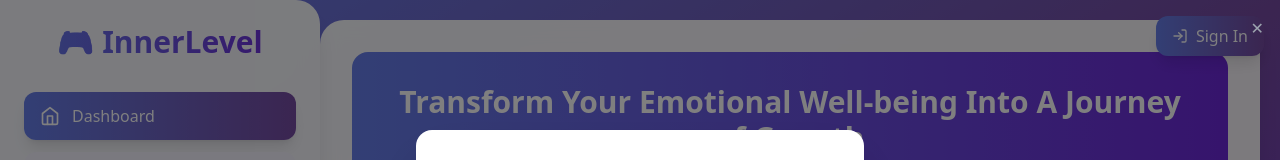
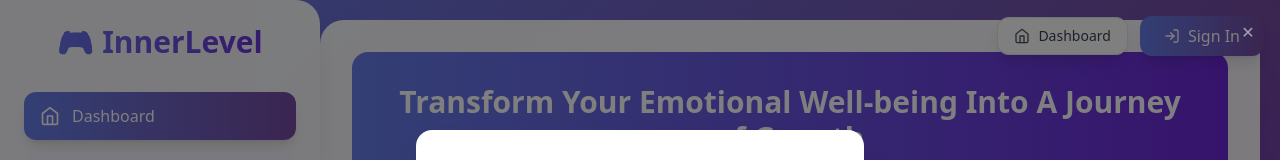
Before and after one commit to GabrielFersPin/InnerLevelAPP, a React (Vite) app: page / in a window 1280 px wide. Both pictures are taken after a click on the button "Sign In". Shown: the top 160 px of the page. Built offline with nearby package versions, Linux system fonts and the light colour scheme; no server answers.

Commit message:
Fix Authentication Modal and Navigation

```diff
--- a/src/App.tsx
+++ b/src/App.tsx
@@ -46,7 +46,7 @@ function App() {
 
   return (
     <div className="min-h-screen bg-gradient-to-br from-purple-600 via-purple-700 to-purple-800">
-      <Header />
+      <Header onNavigateHome={() => setCurrentPage('dashboard')} />
       <div className="container mx-auto flex min-h-screen max-w-7xl">
         <Sidebar currentPage={currentPage} onPageChange={setCurrentPage} />
 
--- a/src/components/Auth/AuthModal.tsx
+++ b/src/components/Auth/AuthModal.tsx
@@ -79,7 +79,7 @@ export function AuthModal({ isOpen, onClose }: AuthModalProps) {
   if (!isOpen) return null;
 
   return (
-    <div className="fixed inset-0 bg-black bg-opacity-50 flex items-center justify-center z-50 p-4">
+    <div className="fixed inset-0 bg-black bg-opacity-50 flex items-center justify-center z-[60] p-4">
       <div className="bg-white rounded-2xl p-8 max-w-md w-full shadow-2xl">
         <div className="text-center mb-8">
           <div className="w-16 h-16 bg-gradient-to-r from-purple-600 to-purple-700 rounded-full flex items-center justify-center mx-auto mb-4">
@@ -200,7 +200,7 @@ export function AuthModal({ isOpen, onClose }: AuthModalProps) {
 
         <button
           onClick={onClose}
-          className="absolute top-4 right-4 text-gray-400 hover:text-gray-600"
+          className="absolute top-4 right-4 text-gray-400 hover:text-gray-600 w-8 h-8 flex items-center justify-center rounded-full hover:bg-gray-100 transition-colors"
         >
           ✕
         </button>
--- a/src/components/Auth/UserProfile.tsx
+++ b/src/components/Auth/UserProfile.tsx
@@ -47,7 +47,7 @@ export function UserProfile({ isOpen, onClose }: UserProfileProps) {
   if (!isOpen || !user || !profile) return null;
 
   return (
-    <div className="fixed inset-0 bg-black bg-opacity-50 flex items-center justify-center z-50 p-4">
+    <div className="fixed inset-0 bg-black bg-opacity-50 flex items-center justify-center z-[60] p-4">
       <div className="bg-white rounded-2xl p-8 max-w-md w-full shadow-2xl">
         <div className="text-center mb-8">
           <div className="w-20 h-20 bg-gradient-to-r from-purple-600 to-purple-700 rounded-full flex items-center justify-center mx-auto mb-4">
@@ -148,7 +148,7 @@ export function UserProfile({ isOpen, onClose }: UserProfileProps) {
 
         <button
           onClick={onClose}
-          className="absolute top-4 right-4 text-gray-400 hover:text-gray-600"
+          className="absolute top-4 right-4 text-gray-400 hover:text-gray-600 w-8 h-8 flex items-center justify-center rounded-full hover:bg-gray-100 transition-colors"
         >
           ✕
         </button>
--- a/src/components/Header.tsx
+++ b/src/components/Header.tsx
@@ -2,9 +2,13 @@ import React, { useState } from 'react';
 import { useAuth } from '../hooks/useAuth';
 import { AuthModal } from './Auth/AuthModal';
 import { UserProfile } from './Auth/UserProfile';
-import { User, LogIn } from 'lucide-react';
+import { User, LogIn, Home } from 'lucide-react';
 
-export function Header() {
+interface HeaderProps {
+  onNavigateHome?: () => void;
+}
+
+export function Header({ onNavigateHome }: HeaderProps) {
   const { user, profile, loading } = useAuth();
   const [showAuthModal, setShowAuthModal] = useState(false);
   const [showProfileModal, setShowProfileModal] = useState(false);
@@ -19,7 +23,18 @@ export function Header() {
 
   return (
     <>
-      <div className="fixed top-4 right-4 z-50">
+      <div className="fixed top-4 right-4 z-50 flex items-center gap-3">
+        {/* Home Button - Always visible */}
+        <button
+          onClick={onNavigateHome}
+          className="flex items-center gap-2 bg-white/95 backdrop-blur-lg px-4 py-2 rounded-xl shadow-lg hover:shadow-xl transition-all duration-300 border border-gray-200 hover:border-purple-300"
+          title="Go to Dashboard"
+        >
+          <Home className="w-4 h-4 text-gray-600" />
+          <span className="text-sm font-medium text-gray-700">Dashboard</span>
+        </button>
+
+        {/* User Profile or Sign In Button */}
         {user && profile ? (
           <button
             onClick={() => setShowProfileModal(true)}
@@ -36,7 +51,7 @@ export function Header() {
         ) : (
           <button
             onClick={() => setShowAuthModal(true)}
-            className="flex items-center gap-2 bg-gradient-to-r from-purple-600 to-purple-700 text-white px-4 py-2 rounded-xl shadow-lg hover:shadow-xl transition-all duration-300 hover:from-purple-700 hover:to-purple-800"
+            className="flex items-center gap-2 bg-gradient-to-r from-purple-600 to-purple-700 text-white px-6 py-2 rounded-xl shadow-lg hover:shadow-xl transition-all duration-300 hover:from-purple-700 hover:to-purple-800"
           >
             <LogIn className="w-4 h-4" />
             <span className="font-medium">Sign In</span>
--- a/src/components/Sidebar.tsx
+++ b/src/components/Sidebar.tsx
@@ -21,7 +21,7 @@ const navigation = [
 
 export function Sidebar({ currentPage, onPageChange }: SidebarProps) {
   return (
-    <nav className="w-80 bg-white/95 backdrop-blur-lg p-6 shadow-xl rounded-r-3xl fixed h-full overflow-y-auto z-40">
+    <nav className="w-80 bg-white/95 backdrop-blur-lg p-6 shadow-xl rounded-r-3xl fixed h-full overflow-y-auto z-30">
       <div className="text-center mb-8">
         <h1 className="text-3xl font-bold bg-gradient-to-r from-purple-600 to-purple-800 bg-clip-text text-transparent">
           🎮 InnerLevel
```
